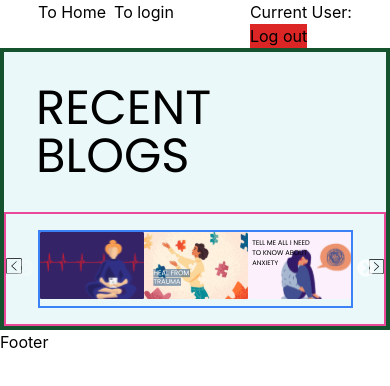
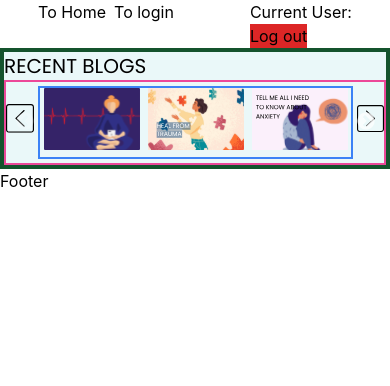
Before and after one commit to Recoded-Spark-Turkey-2022/Unboxed, a React (Create React App) app: page / in a window 390 px wide. Shown: the top 386 px of the page. Built offline with nearby package versions, Linux system fonts and the light colour scheme; no server answers.

Commit message:
Fix gap and margins for mobile & larger screens

```diff
--- a/src/components/carousel/Carousel.jsx
+++ b/src/components/carousel/Carousel.jsx
@@ -17,7 +17,7 @@ function Carousel() {
       <div key={blog.id}>
         <Link to={`/blogs/${blog.id}`}>
           {' '}
-          <button type="button">
+          <button className="mx-1" type="button">
             <img src={blog.image} alt={blog.title} />
           </button>
         </Link>
@@ -35,7 +35,7 @@ function Carousel() {
   };
   return (
     <div className="bg-[#EAF8F9] font-poppins border-4 border-green-900 ">
-      <h1 className="text-5xl p-8">RECENT BLOGS</h1>
+      <h1 className="text-xl tablet:text-5xl tablet:p-8">RECENT BLOGS</h1>
       <div className="flex flex-row border-2 justify-center border-pink-500">
         <div className="self-center">
           <button onClick={sliderRef?.slickPrev} type="button">
@@ -43,10 +43,12 @@ function Carousel() {
           </button>
         </div>
 
-        <div className="flex flex-col w-10/12 border-2 m-4 border-blue-500">
-          <Slider ref={setSliderRef} {...settings}>
-            {recentBlogs}
-          </Slider>
+        <div className="flex flex-col w-10/12 border-2 m-1 tablet:m-4 border-blue-500">
+          <div>
+            <Slider ref={setSliderRef} {...settings}>
+              {recentBlogs}
+            </Slider>
+          </div>
         </div>
         <div className="self-center">
           <button onClick={sliderRef?.slickNext} type="button">
```
